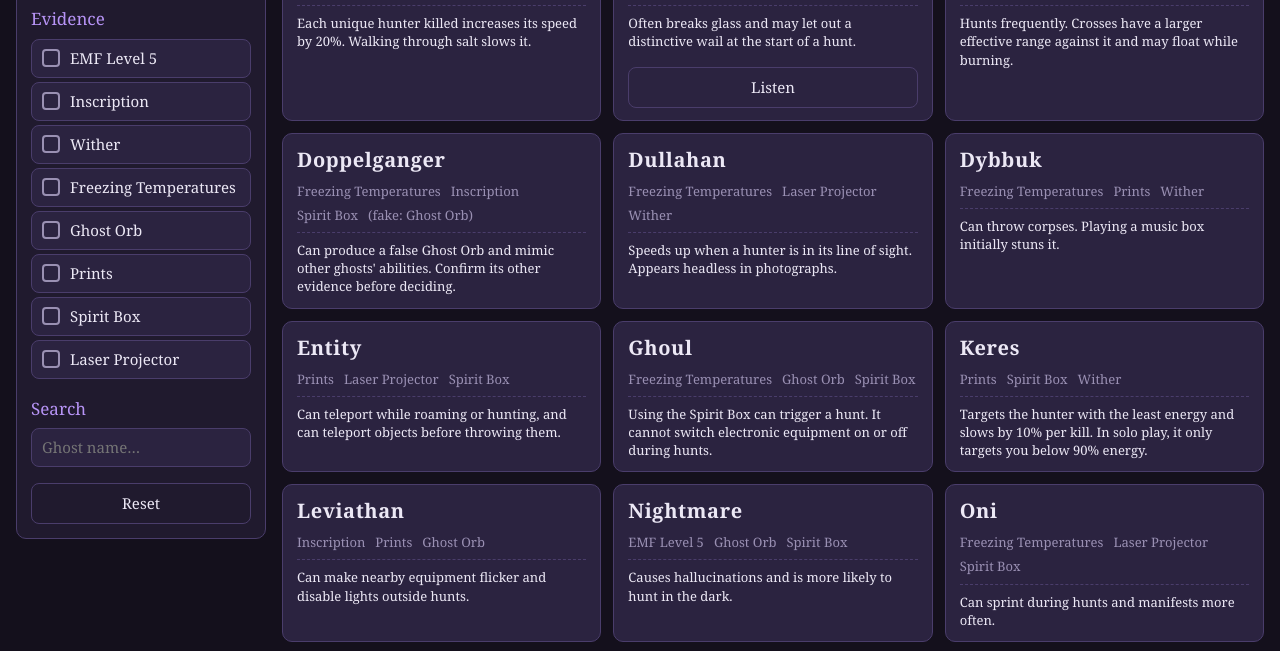
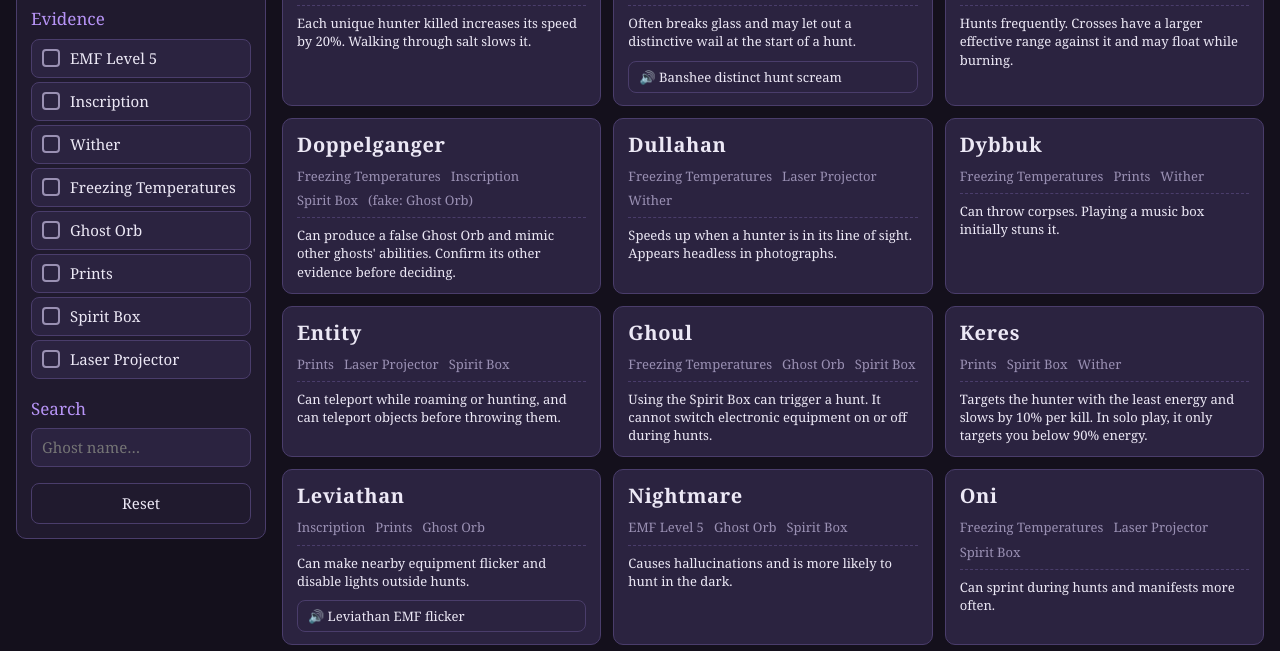
Before and after one commit to DiabloooIsReal/demonology-sheet-cheat, a plain HTML site: page index.html in a window 1280 px wide. Shown: the part 119-770 px from the top of the page. Drawn offline with Linux system fonts and the light colour scheme.

Commit message:
added all sounds effects

```diff
--- a/index.html
+++ b/index.html
@@ -3,7 +3,7 @@
 <head>
 <meta charset="utf-8">
 <meta name="viewport" content="width=device-width, initial-scale=1">
-<title>Demonology – Ghost Tool</title>
+<title>Demonology - Tool</title>
 <style>
 :root{--bg:#14101c;--panel:#201a2e;--card:#2b2340;--line:#4a3d6b;--text:#ece8f5;--mute:#9a90b3;--ok:#7be0a0;--no:#ff6b7a;--acc:#b794f6}
 *{box-sizing:border-box}
@@ -18,7 +18,7 @@ h2{margin:18px 0 8px;font-size:17px;color:var(--acc);font-weight:normal}
 .ev[data-s="2"]{border-color:var(--no);opacity:.8}.ev[data-s="2"] .box{background:var(--no);border-color:var(--no);color:#2a0d12}
 input[type=search]{width:100%;padding:8px 10px;background:var(--card);border:1px solid var(--line);border-radius:8px;color:var(--text);font:inherit}
 .btn{width:100%;margin-top:16px;padding:9px;background:none;color:var(--text);border:1px solid var(--line);border-radius:8px;font:inherit;cursor:pointer}
-.btn:hover,.ev:hover{border-color:var(--acc)}
+.btn:hover,.ev:hover,.snd:hover{border-color:var(--acc)}
 :focus-visible{outline:2px solid var(--acc);outline-offset:2px}
 small{color:var(--mute)}
 main{flex:1;min-width:0}
@@ -32,6 +32,9 @@ main{flex:1;min-width:0}
 .tag{font-size:13px;color:var(--mute)}
 .tag.on{color:var(--ok);font-weight:bold}
 .tell{margin:8px 0 0;font-size:13px;border-top:1px dashed var(--line);padding-top:8px}
+.sounds{display:flex;flex-direction:column;gap:6px;margin-top:10px}
+.snd{display:flex;align-items:center;gap:8px;width:100%;padding:6px 10px;background:none;color:var(--text);border:1px solid var(--line);border-radius:8px;font:inherit;font-size:13px;cursor:pointer;text-align:left}
+.snd.play{border-color:var(--ok);color:var(--ok)}
 footer{margin-top:20px;color:var(--mute);font-size:12px}
 @media(max-width:760px){.wrap{flex-direction:column}aside{width:100%;position:static}}
 </style>
@@ -58,7 +61,7 @@ footer{margin-top:20px;color:var(--mute);font-size:12px}
 const EVIDENCE = ["EMF Level 5","Inscription","Wither","Freezing Temperatures","Ghost Orb","Prints","Spirit Box","Laser Projector"];
 const GHOSTS = [
  {n:"Aswang",ev:["EMF Level 5","Inscription","Wither"],tell:"Each unique hunter killed increases its speed by 20%. Walking through salt slows it."},
- {n:"Banshee",ev:["Freezing Temperatures","Ghost Orb","Prints"],tell:"Often breaks glass and may let out a distinctive wail at the start of a hunt.",sound:"sound-effects/Banshee_Distinct_Hunt_Scream.mp3"},
+ {n:"Banshee",ev:["Freezing Temperatures","Ghost Orb","Prints"],tell:"Often breaks glass and may let out a distinctive wail at the start of a hunt.",sounds:[{label:"Banshee distinct hunt scream",file:"sound-effects/Banshee_Distinct_Hunt_Scream.mp3"}]},
  {n:"Demon",ev:["EMF Level 5","Freezing Temperatures","Prints"],tell:"Hunts frequently. Crosses have a larger effective range against it and may float while burning."},
  {n:"Doppelganger",ev:["Freezing Temperatures","Inscription","Spirit Box"],fake:"Ghost Orb",tell:"Can produce a false Ghost Orb and mimic other ghosts' abilities. Confirm its other evidence before deciding."},
  {n:"Dullahan",ev:["Freezing Temperatures","Laser Projector","Wither"],tell:"Speeds up when a hunter is in its line of sight. Appears headless in photographs."},
@@ -66,14 +69,14 @@ const GHOSTS = [
  {n:"Entity",ev:["Prints","Laser Projector","Spirit Box"],tell:"Can teleport while roaming or hunting, and can teleport objects before throwing them."},
  {n:"Ghoul",ev:["Freezing Temperatures","Ghost Orb","Spirit Box"],tell:"Using the Spirit Box can trigger a hunt. It cannot switch electronic equipment on or off during hunts."},
  {n:"Keres",ev:["Prints","Spirit Box","Wither"],tell:"Targets the hunter with the least energy and slows by 10% per kill. In solo play, it only targets you below 90% energy."},
- {n:"Leviathan",ev:["Inscription","Prints","Ghost Orb"],tell:"Can make nearby equipment flicker and disable lights outside hunts."},
+ {n:"Leviathan",ev:["Inscription","Prints","Ghost Orb"],tell:"Can make nearby equipment flicker and disable lights outside hunts.",sounds:[{label:"Leviathan EMF flicker",file:"sound-effects/EmfFlickerLeviathan.mp3"}]},
  {n:"Nightmare",ev:["EMF Level 5","Ghost Orb","Spirit Box"],tell:"Causes hallucinations and is more likely to hunt in the dark."},
  {n:"Oni",ev:["Freezing Temperatures","Laser Projector","Spirit Box"],tell:"Can sprint during hunts and manifests more often."},
  {n:"Phantom",ev:["EMF Level 5","Prints","Ghost Orb"],tell:"Blinks less frequently during hunts and moves faster while invisible."},
  {n:"Ravager",ev:["EMF Level 5","Inscription","Spirit Box"],tell:"Can throw multiple objects or form a vortex. Its ghost events leave EMF Level 5 readings."},
  {n:"Revenant",ev:["EMF Level 5","Freezing Temperatures","Inscription"],tell:"Has a short cooldown between hunts, but ends a hunt immediately after killing a hunter."},
  {n:"Shadow",ev:["EMF Level 5","Inscription","Laser Projector"],tell:"Changes room temperature only slightly and is less active in well-lit rooms."},
- {n:"Siren",ev:["EMF Level 5","Spirit Box","Wither"],tell:"Slows hunters in its line of sight. Uses a feminine voice on the Spirit Box and may hum."},
+ {n:"Siren",ev:["EMF Level 5","Spirit Box","Wither"],tell:"Slows hunters in its line of sight. Uses a feminine voice on the Spirit Box and may hum.",sounds:[{label:"Siren humming",file:"sound-effects/Siren_humming.mp3"}]},
  {n:"Specter",ev:["EMF Level 5","Freezing Temperatures","Laser Projector"],tell:"Throws objects frequently and rarely roams."},
  {n:"Spirit",ev:["Inscription","Prints","Spirit Box"],tell:"Can change the color of flames."},
  {n:"The Wisp",ev:["Ghost Orb","Laser Projector","Wither"],tell:"Can only start a hunt in its favorite room. Can light candles and walk through Holy Oil fire."},
@@ -83,10 +86,21 @@ const GHOSTS = [
  {n:"Wraith",ev:["EMF Level 5","Laser Projector","Spirit Box"],tell:"Drains nearby hunters' energy by 0.2–0.4% per second and leaves salt undisturbed."},
  {n:"Wretch",ev:["Inscription","Ghost Orb","Laser Projector"],tell:"Can sprint as average energy falls. Does not start hunts near a lit flame."}
 ];
-// ====== END OF DATA ======
 
 const st = {ev:{}, q:"", done:new Set()};
 const $ = id => document.getElementById(id);
+let audio = null, playingBtn = null;
+
+function playSound(file, btn){
+  if(audio){ audio.pause(); audio = null; }
+  if(playingBtn){ playingBtn.classList.remove("play"); }
+  if(playingBtn === btn){ playingBtn = null; return; } // 2nd click = stop
+  audio = new Audio(file);
+  playingBtn = btn;
+  btn.classList.add("play");
+  audio.onended = () => { btn.classList.remove("play"); playingBtn = null; };
+  audio.play().catch(() => { btn.classList.remove("play"); playingBtn = null; });
+}
 
 function build(){
   $("evs").innerHTML = "";
@@ -113,6 +127,7 @@ function matches(g){
 function render(){
   const found = Object.entries(st.ev).filter(([,s])=>s===1).map(([e])=>e);
   let n=0;
+  if(audio){ audio.pause(); audio = null; playingBtn = null; }
   $("grid").innerHTML = "";
   GHOSTS.forEach(g=>{
     const m = matches(g); if(m) n++;
@@ -123,10 +138,17 @@ function render(){
     d.innerHTML = `<h3>${g.n}</h3>
       <div class="tags">${g.ev.map(e=>`<span class="tag${found.includes(e)?" on":""}">${e}</span>`).join("")}${g.fake?`<span class="tag">(fake: ${g.fake})</span>`:""}</div>
       <p class="tell">${g.tell}</p>`;
-    if(g.sound){
-      const b=document.createElement("button"); b.className="btn"; b.textContent="Listen";
-      b.onclick=e=>{e.stopPropagation();new Audio(g.sound).play()};
-      d.append(b);
+    if(g.sounds && g.sounds.length){
+      const box = document.createElement("div"); box.className = "sounds";
+      g.sounds.forEach(s=>{
+        const b = document.createElement("button");
+        b.className = "snd";
+        b.textContent = "🔊 " + s.label;
+        b.title = "Play / stop";
+        b.onclick = e => { e.stopPropagation(); playSound(s.file, b); };
+        box.append(b);
+      });
+      d.append(box);
     }
     $("grid").append(d);
   });
```
